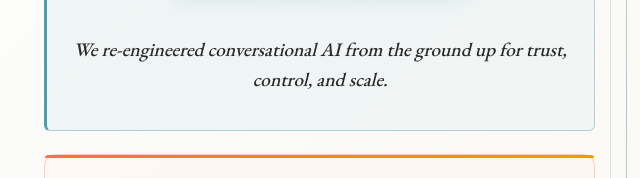
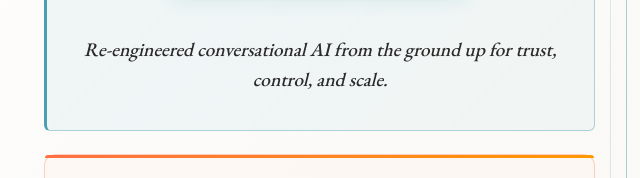
Before and after one commit to Leonie6T/OnePager, a plain HTML site: page trust_orchestrator_marketing.html in a window 1280 px wide. Shown: the part 739-917 px from the top of the page, 14-654 px from the left. Drawn offline with nearby package versions, Linux system fonts and the light colour scheme.

Commit message:
Version 2.0

```diff
--- a/trust_orchestrator_marketing.html
+++ b/trust_orchestrator_marketing.html
@@ -1690,7 +1690,7 @@
                     </div>
 
                     <div class="narrative-solution">
-                        <p>We re-engineered conversational AI from the ground up for trust, control, and scale.</p>
+                        <p>Re-engineered conversational AI from the ground up for trust, control, and scale.</p>
                     </div>
                 </div>
             </div>
```
Also changed, not shown: 1 other file.
